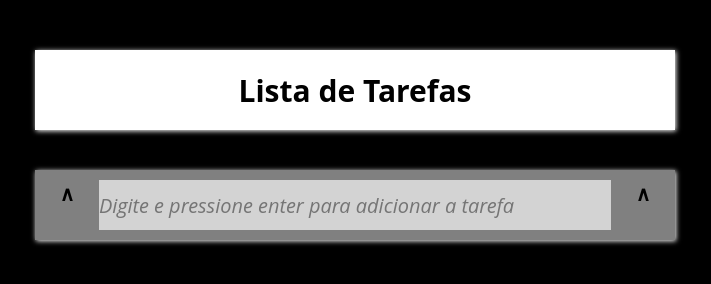
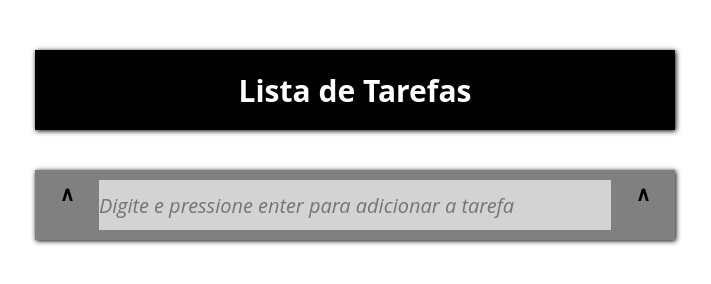
Before and after one commit to Bielxs633/Lista-de-Tarefas, a plain HTML site: page index.html in a window 1280 px wide. Shown: the whole page, without its empty margins (285-996 px from the left). Drawn offline with Linux system fonts and the light colour scheme.

Commit message:
Update style.css

```diff
--- a/style.css
+++ b/style.css
@@ -1,6 +1,6 @@
 :root {
-    --primary-color: black;
-    --secondary-color: white;
+    --primary-color: white;
+    --secondary-color: black;
 }
 
 * {
```
